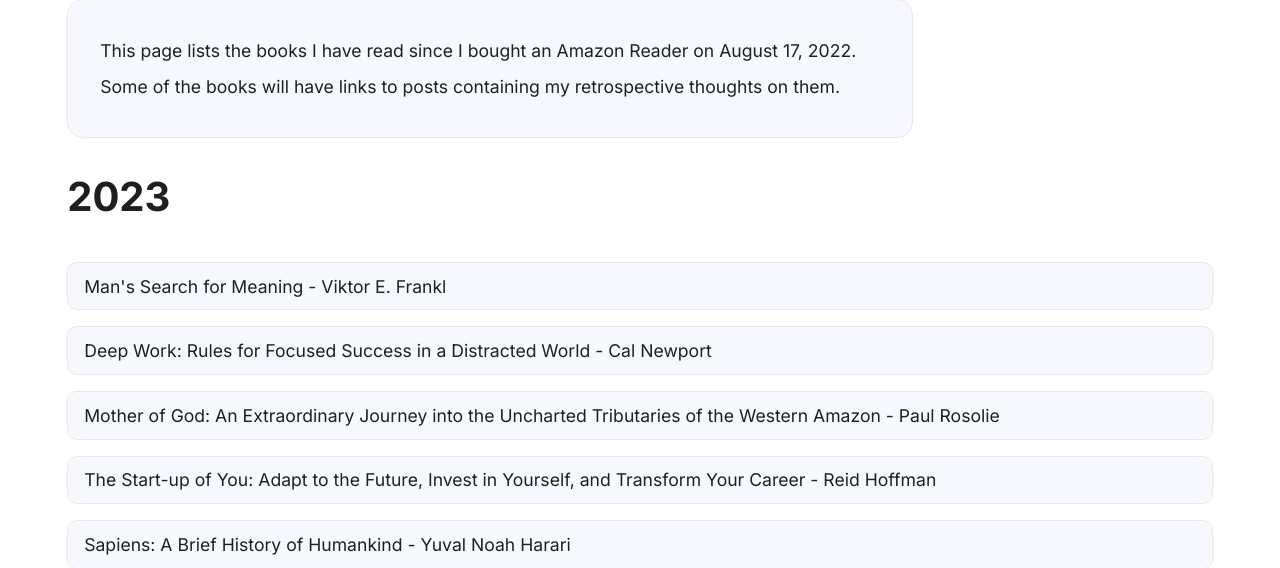
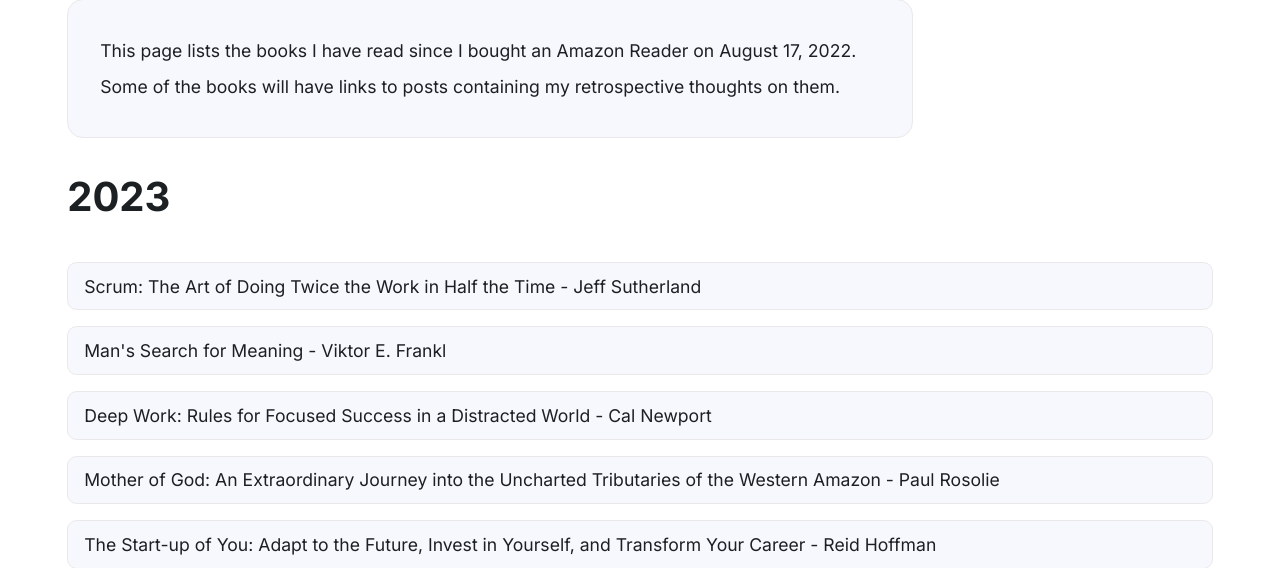
Before and after one commit to adiletbaimyrza/Portfolio, a Flask app: page /bookshelf in a window 1280 px wide. Shown: the part 230-798 px from the top of the page. Run offline with Flask 3, Linux system fonts and the light colour scheme.

Commit message:
added new book

```diff
--- a/portfolio/templates/bookshelf.html
+++ b/portfolio/templates/bookshelf.html
@@ -17,6 +17,7 @@
 </div>
 <h2 class="bookshelf-header">2023</h2>
 <div class="yearly-bookshelf-con">
+    <p class="list-item">Scrum: The Art of Doing Twice the Work in Half the Time - Jeff Sutherland</p>
     <p class="list-item">Man's Search for Meaning - Viktor E. Frankl</p>
     <p class="list-item">Deep Work: Rules for Focused Success in a Distracted World - Cal Newport</p>
     <p class="list-item">Mother of God: An Extraordinary Journey into the Uncharted Tributaries of the Western Amazon -
```
